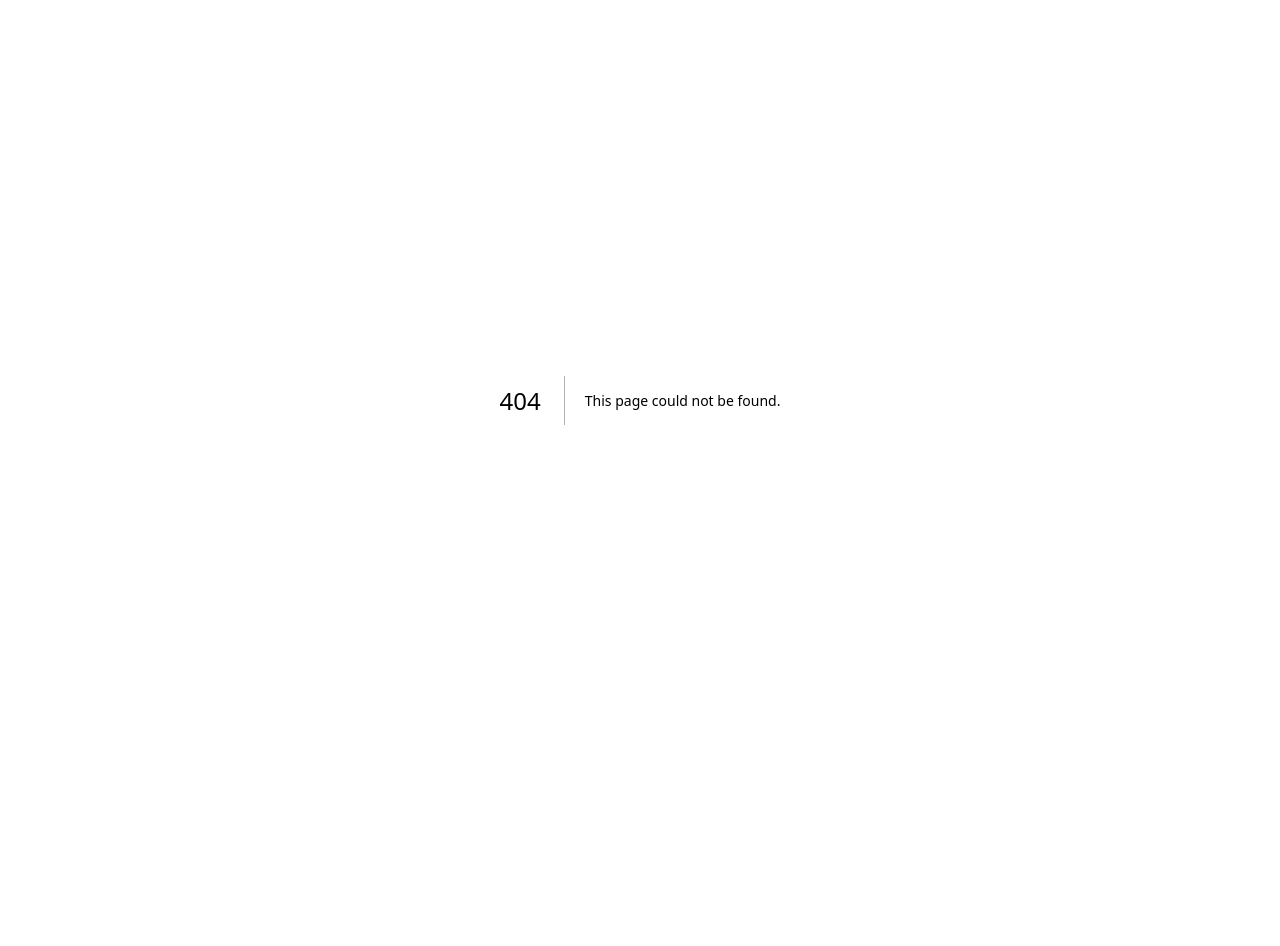
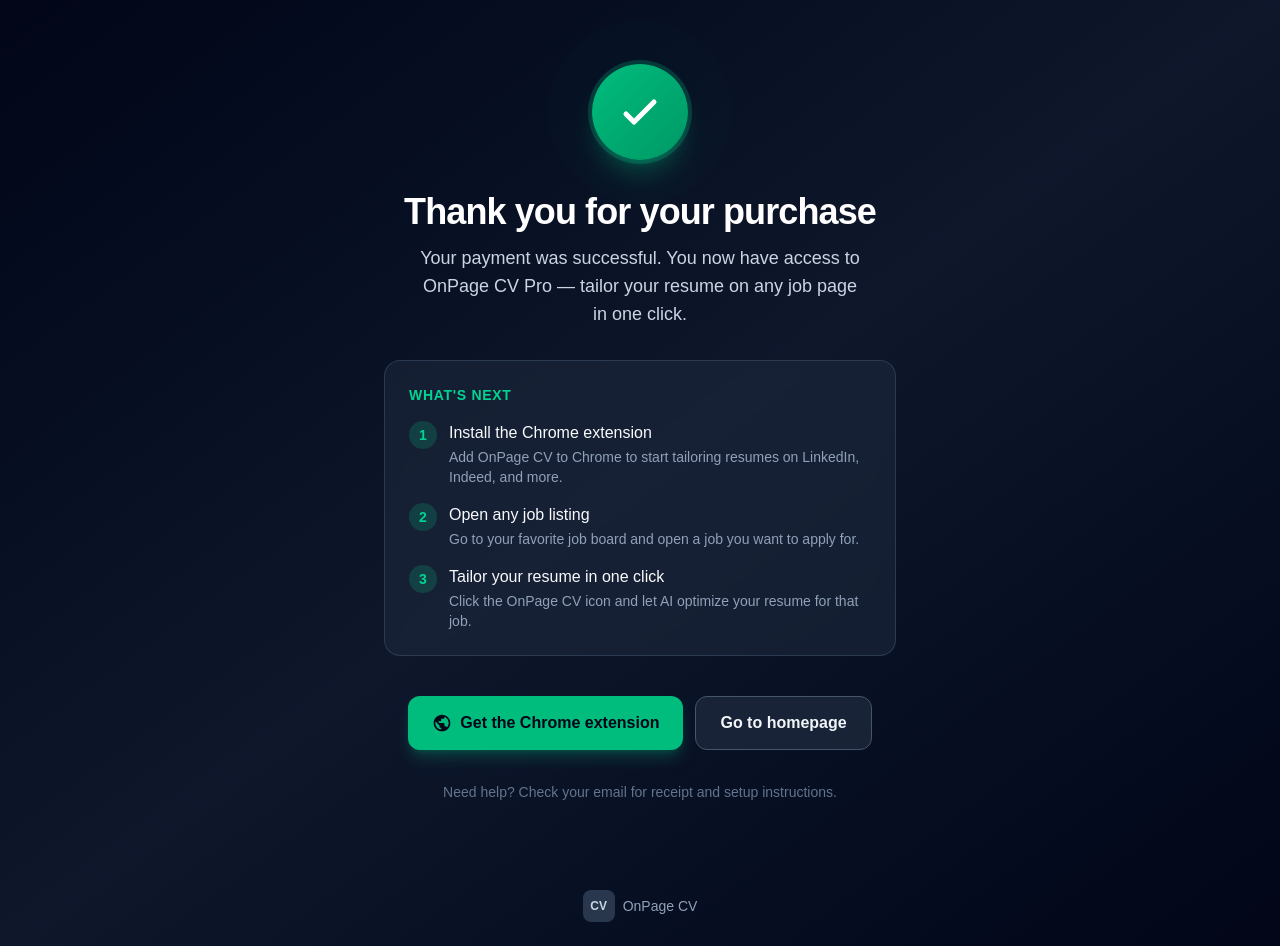
Before and after one commit to Vickenconcept/resume-admin-panel, a Next.js app: page /thank-you in a window 1280 px wide. Before the commit this address had no page. Before the commit the page ends 800 px from the top, so only its background shows below. Built offline with nearby package versions, Linux system fonts and the light colour scheme.

Commit message:
thank you page

```diff
--- a/app/jv/page.tsx
+++ b/app/jv/page.tsx
@@ -62,7 +62,7 @@
           className="grid items-center gap-8 rounded-3xl bg-slate-900/70 p-6 shadow-xl ring-1 ring-slate-800 md:grid-cols-[1.3fr,0.9fr]"
         >
           <div>
-            <p className="inline-flex items-center gap-2 rounded-full bg-emerald-500/10 px-3 py-1 text-xs font-semibold uppercase tracking-wide text-emerald-300">
+            <p className="inline-flex items-center gap-2 rounded-full bg-emerald-500/10 px-3 py-1 text-sm font-semibold uppercase tracking-wide text-emerald-300">
               JV & Affiliates – OnPage CV Launch
             </p>
             <h1 className="mt-4 text-3xl font-extrabold leading-tight text-slate-50 md:text-4xl">
@@ -77,7 +77,7 @@
               job — which makes it incredibly easy to promote on email lists, LinkedIn, Facebook groups, and
               career audiences.
             </p>
-            <div className="mt-6 grid gap-4 text-xs text-slate-200 sm:grid-cols-3">
+            <div className="mt-6 grid gap-4 text-sm text-slate-200 sm:grid-cols-3">
               <div className="rounded-2xl bg-slate-900/80 p-4 ring-1 ring-slate-800">
                 <p className="text-[11px] font-semibold uppercase tracking-wide text-slate-400">
                   Offer Type
@@ -120,10 +120,10 @@
           </div>
 
           <div className="space-y-4 rounded-2xl bg-slate-950/60 p-4 ring-1 ring-slate-800">
-            <h2 className="text-base font-semibold text-slate-50">
+            <h2 className="text-lg font-semibold text-slate-50">
               Quick Snapshot For Affiliates
             </h2>
-            <ul className="space-y-2 text-xs text-slate-200">
+            <ul className="space-y-2 text-sm text-slate-200">
               <li>• Evergreen problem – everyone hates rewriting resumes for every job.</li>
               <li>• Visual AI tool – demo looks great in videos, Reels, and webinars.</li>
               <li>• Chrome extension – frictionless install and instant perceived value.</li>
@@ -143,18 +143,18 @@
           className="grid items-start gap-8 rounded-3xl bg-slate-900/70 p-6 shadow-xl ring-1 ring-slate-800 md:grid-cols-[1.1fr,0.9fr]"
         >
           <div>
-            <p className="text-xs font-semibold uppercase tracking-wide text-emerald-300">
+            <p className="text-sm font-semibold uppercase tracking-wide text-emerald-300">
               See the product in action
             </p>
             <h2 className="mt-2 text-2xl font-bold text-slate-50 md:text-3xl">
               Watch how OnPage CV tailors a resume directly on a live job listing.
             </h2>
-            <p className="mt-3 text-sm text-slate-200">
+            <p className="mt-3 text-base text-slate-200">
               This is the same demo you can embed in your review videos, webinars, bridge pages, and social
               content. It clearly shows how the extension reads the job description and rewrites the resume
               around it in seconds.
             </p>
-            <ul className="mt-4 space-y-2 text-xs text-slate-200">
+            <ul className="mt-4 space-y-2 text-sm text-slate-200">
               <li>• Great for pre-frame: &ldquo;Let me show you why this converts for job seekers.&rdquo;</li>
               <li>• Use it as B-roll for TikTok/shorts/Reels with your own voiceover.</li>
               <li>• Add your affiliate link above/below the video on your own pages.</li>
@@ -189,7 +189,7 @@
             <h2 className="text-2xl font-bold text-slate-50 md:text-3xl">
               How the offer is structured for JVZoo.
             </h2>
-            <p className="max-w-md text-xs text-slate-200">
+            <p className="max-w-md text-sm text-slate-200">
               We know affiliates care about EPC, refunds, and the money-making angle. Here&apos;s how OnPage CV is
               set up so clicks can actually turn into commissions instead of just free installs.
             </p>
@@ -234,7 +234,7 @@
             <h2 className="text-2xl font-bold text-slate-50 md:text-3xl">
               Works in just 3 simple steps.
             </h2>
-            <p className="max-w-xl text-sm text-slate-200">
+            <p className="max-w-xl text-base text-slate-200">
               You don&apos;t need to be a writer or designer. If your audience can open a job listing in their
               browser, they can use OnPage CV.
             </p>
@@ -297,7 +297,7 @@
             Why OnPage CV is an easy win for affiliates.
           </h2>
           <div className="grid gap-5 md:grid-cols-2">
-            <div className="space-y-3 text-xs text-slate-200">
+            <div className="space-y-3 text-sm text-slate-200">
               <h3 className="text-sm font-semibold text-slate-50">Huge, evergreen audience</h3>
               <p>
                 Millions of people are applying for jobs every month — graduates, career switchers, remote job
@@ -325,7 +325,7 @@
                 <li>• &ldquo;Finally send resumes that match the tools, skills, and outcomes in the listing.&rdquo;</li>
                 <li>• &ldquo;No need to learn new software – it lives right inside your browser.&rdquo;</li>
               </ul>
-              <p className="mt-3 text-xs text-slate-200">
+              <p className="mt-3 text-sm text-slate-200">
                 Use these angles in your emails, DMs, posts, and long-form videos. We&apos;re also happy to create
                 custom hooks or swipes for your specific audience once you&apos;re on board.
               </p>
@@ -343,11 +343,11 @@
           </h2>
           <div className="grid gap-5 md:grid-cols-3">
             <div className="rounded-2xl bg-slate-950/70 p-5 ring-1 ring-slate-800">
-              <p className="inline-flex rounded-full bg-slate-800 px-3 py-1 text-[11px] font-semibold text-slate-200">
+              <p className="inline-flex rounded-full bg-slate-800 px-3 py-1 text-xs font-semibold text-slate-200">
                 Step 1 – Get affiliate approval
               </p>
               <h3 className="mt-3 text-sm font-semibold text-slate-50">Click to apply on WarriorPlus / JVZoo</h3>
-              <p className="mt-2 text-xs text-slate-200">
+              <p className="mt-2 text-sm text-slate-200">
                 When you click the button below, you&apos;ll go to the official affiliate signup page for this
                 offer on the marketplace. Log in, click request approval, and you&apos;ll get your unique link once
                 approved.
@@ -366,11 +366,11 @@
               </p>
             </div>
             <div className="rounded-2xl bg-slate-950/70 p-5 ring-1 ring-slate-800">
-              <p className="inline-flex rounded-full bg-slate-800 px-3 py-1 text-[11px] font-semibold text-slate-200">
+              <p className="inline-flex rounded-full bg-slate-800 px-3 py-1 text-xs font-semibold text-slate-200">
                 Step 2 – Grab your link
               </p>
               <h3 className="mt-3 text-sm font-semibold text-slate-50">Get your JVZoo affiliate URL</h3>
-              <p className="mt-2 text-xs text-slate-200">
+              <p className="mt-2 text-sm text-slate-200">
                 Once approved, you&apos;ll receive your JVZoo affiliate link. Send traffic to the main sales page at{' '}
                 <Link
                   href={SALES_PAGE_URL}
@@ -382,11 +382,11 @@
               </p>
             </div>
             <div className="rounded-2xl bg-slate-950/70 p-5 ring-1 ring-slate-800">
-              <p className="inline-flex rounded-full bg-slate-800 px-3 py-1 text-[11px] font-semibold text-slate-200">
+              <p className="inline-flex rounded-full bg-slate-800 px-3 py-1 text-xs font-semibold text-slate-200">
                 Step 3 – Use our promo assets
               </p>
               <h3 className="mt-3 text-sm font-semibold text-slate-50">Launch with swipes & creatives</h3>
-              <p className="mt-2 text-xs text-slate-200">
+              <p className="mt-2 text-sm text-slate-200">
                 We&apos;ll share email swipes, post ideas, and hooks you can plug into your campaigns. You get a
                 simple, repeatable promo sequence that you can run on every new cohort of job seekers.
               </p>
--- /dev/null
+++ b/app/thank-you/page.tsx
@@ -0,0 +1,136 @@
+import Link from 'next/link';
+
+const CHROME_WEB_STORE_URL =
+  'https://chromewebstore.google.com/detail/onpage-cv/biglceojgmidchjmifhennljloohamni';
+
+export const metadata = {
+  title: 'Thank You | OnPage CV',
+  description: 'Thank you for your purchase. Get started with OnPage CV and tailor your resume on any job page.',
+  robots: 'noindex, nofollow',
+};
+
+export default function ThankYouPage() {
+  return (
+    <div className="min-h-screen bg-gradient-to-br from-slate-950 via-slate-900 to-slate-950 text-slate-50 flex flex-col">
+      {/* Subtle grid background */}
+      <div
+        className="fixed inset-0 opacity-[0.03] pointer-events-none"
+        style={{
+          backgroundImage: `linear-gradient(rgba(255,255,255,.08) 1px, transparent 1px),
+            linear-gradient(90deg, rgba(255,255,255,.08) 1px, transparent 1px)`,
+          backgroundSize: '48px 48px',
+        }}
+      />
+
+      <main className="relative flex-1 flex flex-col items-center justify-center px-4 py-16">
+        <div className="w-full max-w-lg mx-auto text-center space-y-8">
+          {/* Success icon with ring */}
+          <div className="flex justify-center">
+            <div className="relative">
+              <div className="absolute inset-0 rounded-full bg-emerald-500/30 animate-ping" />
+              <div className="relative flex h-24 w-24 items-center justify-center rounded-full bg-gradient-to-br from-emerald-500 to-emerald-600 shadow-xl shadow-emerald-500/25 ring-4 ring-emerald-400/20">
+                <svg
+                  className="h-12 w-12 text-white"
+                  fill="none"
+                  stroke="currentColor"
+                  viewBox="0 0 24 24"
+                  strokeWidth={2.5}
+                  strokeLinecap="round"
+                  strokeLinejoin="round"
+                >
+                  <path d="M5 13l4 4L19 7" />
+                </svg>
+              </div>
+            </div>
+          </div>
+
+          <div className="space-y-3">
+            <h1 className="text-3xl font-extrabold tracking-tight text-white sm:text-4xl">
+              Thank you for your purchase
+            </h1>
+            <p className="text-slate-300 text-lg max-w-md mx-auto">
+              Your payment was successful. You now have access to OnPage CV Pro — tailor your resume on any job page in one click.
+            </p>
+          </div>
+
+          {/* Next steps card */}
+          <div className="rounded-2xl border border-slate-700/80 bg-slate-800/60 p-6 text-left backdrop-blur">
+            <h2 className="text-sm font-semibold uppercase tracking-wider text-emerald-400 mb-4">
+              What&apos;s next
+            </h2>
+            <ol className="space-y-4 text-slate-200">
+              <li className="flex gap-3">
+                <span className="flex h-7 w-7 shrink-0 items-center justify-center rounded-full bg-emerald-500/20 text-emerald-400 text-sm font-bold">
+                  1
+                </span>
+                <div>
+                  <span className="font-medium text-slate-50">Install the Chrome extension</span>
+                  <p className="text-sm text-slate-400 mt-0.5">
+                    Add OnPage CV to Chrome to start tailoring resumes on LinkedIn, Indeed, and more.
+                  </p>
+                </div>
+              </li>
+              <li className="flex gap-3">
+                <span className="flex h-7 w-7 shrink-0 items-center justify-center rounded-full bg-emerald-500/20 text-emerald-400 text-sm font-bold">
+                  2
+                </span>
+                <div>
+                  <span className="font-medium text-slate-50">Open any job listing</span>
+                  <p className="text-sm text-slate-400 mt-0.5">
+                    Go to your favorite job board and open a job you want to apply for.
+                  </p>
+                </div>
+              </li>
+              <li className="flex gap-3">
+                <span className="flex h-7 w-7 shrink-0 items-center justify-center rounded-full bg-emerald-500/20 text-emerald-400 text-sm font-bold">
+                  3
+                </span>
+                <div>
+                  <span className="font-medium text-slate-50">Tailor your resume in one click</span>
+                  <p className="text-sm text-slate-400 mt-0.5">
+                    Click the OnPage CV icon and let AI optimize your resume for that job.
+                  </p>
+                </div>
+              </li>
+            </ol>
+          </div>
+
+          {/* CTAs */}
+          <div className="flex flex-col sm:flex-row gap-3 justify-center pt-2">
+            <a
+              href={CHROME_WEB_STORE_URL}
+              target="_blank"
+              rel="noopener noreferrer"
+              className="inline-flex items-center justify-center gap-2 rounded-xl bg-emerald-500 px-6 py-3.5 text-base font-semibold text-slate-950 shadow-lg shadow-emerald-500/25 transition hover:bg-emerald-400 focus:outline-none focus:ring-2 focus:ring-emerald-400 focus:ring-offset-2 focus:ring-offset-slate-900"
+            >
+              <svg className="h-5 w-5" viewBox="0 0 24 24" fill="currentColor" aria-hidden>
+                <path d="M12 2C6.48 2 2 6.48 2 12s4.48 10 10 10 10-4.48 10-10S17.52 2 12 2zm-1 17.93c-3.95-.49-7-3.85-7-7.93 0-.62.08-1.21.21-1.79L9 15v1c0 1.1.9 2 2 2v1.93zm6.9-2.54c-.26-.81-1-1.39-1.9-1.39h-1v-3c0-.55-.45-1-1-1H8v-2h2c.55 0 1-.45 1-1V7h2c1.1 0 2-.9 2-2v-.41c2.93 1.19 5 4.06 5 7.41 0 2.08-.8 3.97-2.1 5.39z" />
+              </svg>
+              Get the Chrome extension
+            </a>
+            <Link
+              href="/"
+              className="inline-flex items-center justify-center gap-2 rounded-xl border border-slate-600 bg-slate-800/80 px-6 py-3.5 text-base font-semibold text-slate-100 transition hover:bg-slate-700 hover:border-slate-500 focus:outline-none focus:ring-2 focus:ring-slate-500 focus:ring-offset-2 focus:ring-offset-slate-900"
+            >
+              Go to homepage
+            </Link>
+          </div>
+
+          <p className="text-slate-500 text-sm">
+            Need help? Check your email for receipt and setup instructions.
+          </p>
+        </div>
+      </main>
+
+      {/* Footer branding */}
+      <footer className="relative py-6 text-center">
+        <div className="flex items-center justify-center gap-2 text-slate-500 text-sm">
+          <span className="flex h-8 w-8 items-center justify-center rounded-lg bg-slate-700/80 text-slate-300 text-xs font-bold">
+            CV
+          </span>
+          <span className="font-medium text-slate-400">OnPage CV</span>
+        </div>
+      </footer>
+    </div>
+  );
+}
--- a/middleware.ts
+++ b/middleware.ts
@@ -3,7 +3,7 @@
 
 export function middleware(request: NextRequest) {
   // Allow public routes
-  const publicRoutes = ['/', '/admin/login', '/payment/success'];
+  const publicRoutes = ['/', '/admin/login', '/payment/success', '/thank-you'];
   const pathname = request.nextUrl.pathname;
 
   if (publicRoutes.includes(pathname)) {
```
